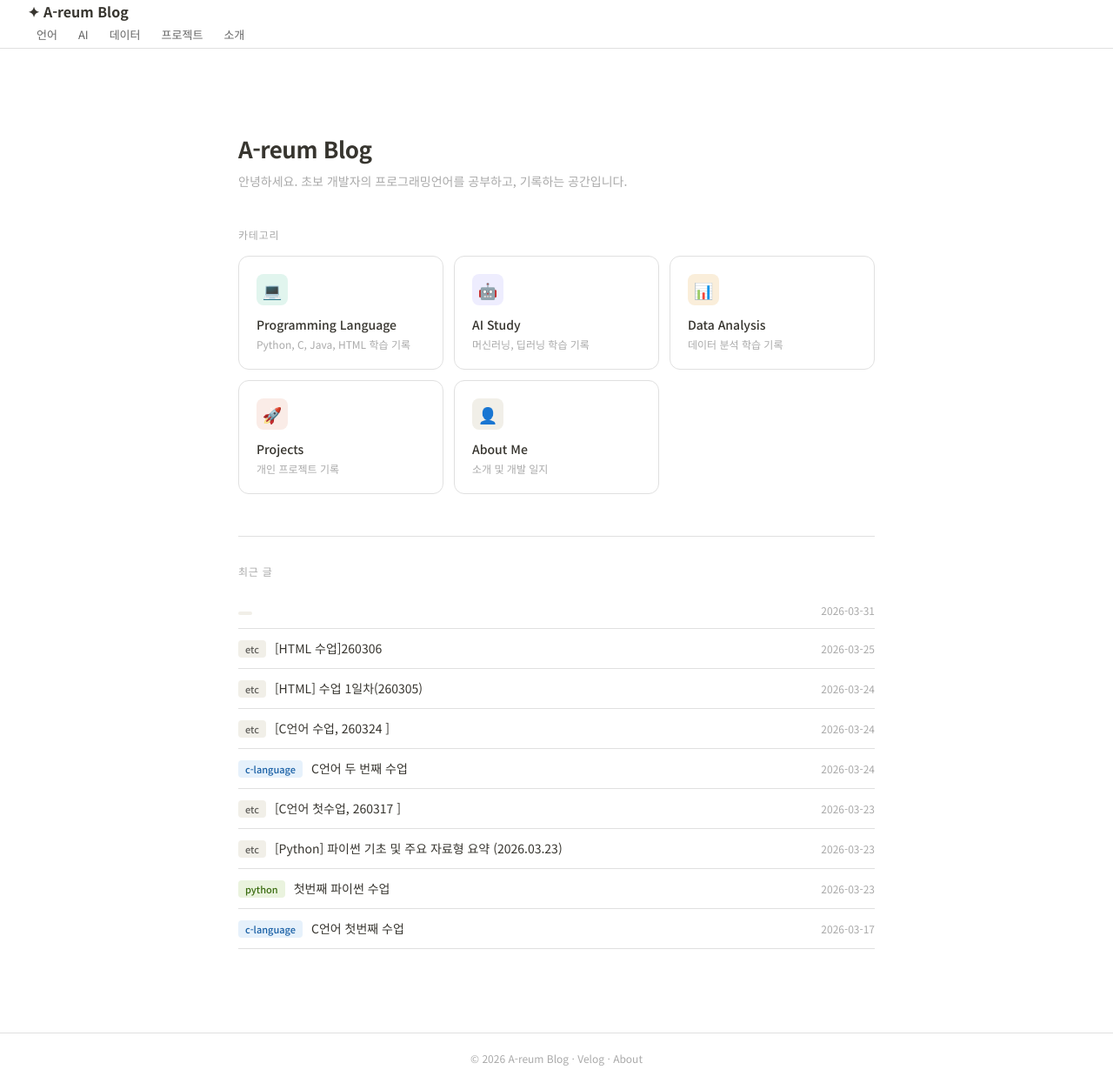
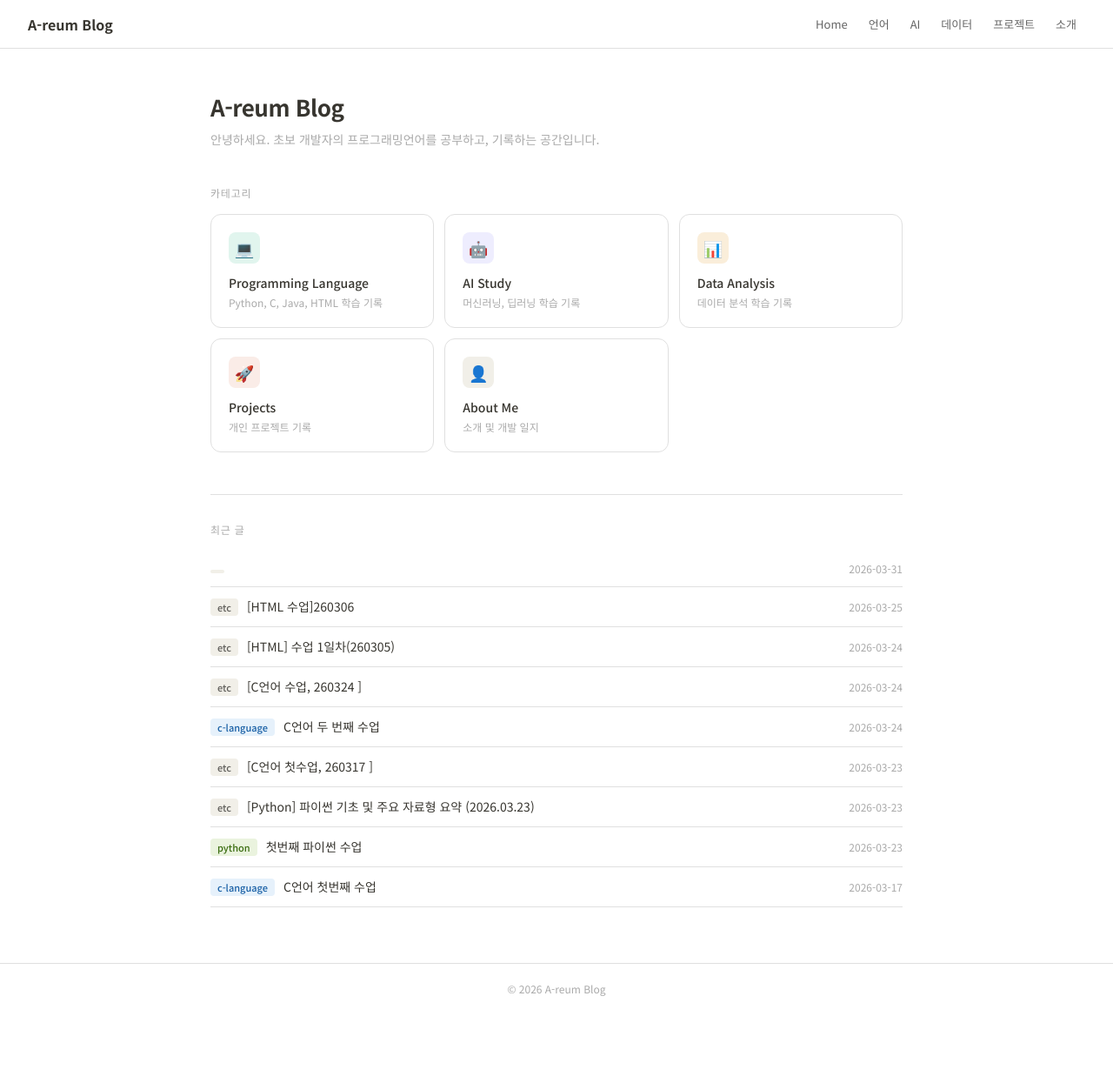
Before and after one commit to rnjs3007-debug/rnjs3007-debug.github.io, a Jekyll site: the page built from index.md, in a window 1280 px wide and 1245 px high. Shown: the whole window at 87% size. Built offline with Jekyll 4.4.1, drawn with Linux system fonts in a browser that asks for light colours.

Commit message:
Fix: header footer redesign

```diff
--- a/_includes/footer.html
+++ b/_includes/footer.html
@@ -1,9 +1,3 @@
-<footer class="site-footer">
-  <div class="footer-inner">
-    <span>© {{ 'now' | date: "%Y" }} {{ site.title }}</span>
-    <span class="footer-sep">·</span>
-    <a href="https://velog.io/@addung" target="_blank" rel="noopener">Velog</a>
-    <span class="footer-sep">·</span>
-    <a href="{{ '/about/' | relative_url }}">About</a>
-  </div>
+<footer style="text-align:center;font-size:12px;color:#aaa;border-top:0.5px solid #e0e0e0;padding:20px 32px;margin-top:32px;">
+  © 2026 A-reum Blog
 </footer>
--- a/_includes/header.html
+++ b/_includes/header.html
@@ -1,15 +1,11 @@
-<header class="site-header">
-  <div class="header-inner">
-    <a class="site-logo" href="{{ '/' | relative_url }}">
-      <span class="logo-icon">✦</span>
-      <span class="logo-text">{{ site.title }}</span>
-    </a>
-    <nav class="site-nav">
-      <a href="{{ '/programming-language/' | relative_url }}">언어</a>
-      <a href="{{ '/ai-study/' | relative_url }}">AI</a>
-      <a href="{{ '/data-analysis/' | relative_url }}">데이터</a>
-      <a href="{{ '/projects/' | relative_url }}">프로젝트</a>
-      <a href="{{ '/about/' | relative_url }}">소개</a>
-    </nav>
-  </div>
+<header style="display:flex;align-items:center;justify-content:space-between;padding:0 32px;height:56px;border-bottom:1px solid #e0e0e0;background:#fff;">
+  <a href="/" style="font-size:16px;font-weight:700;color:#37352f;text-decoration:none;">A-reum Blog</a>
+  <nav style="display:flex;gap:4px;">
+    <a href="/" style="font-size:13px;color:#666;padding:5px 10px;border-radius:6px;text-decoration:none;">Home</a>
+    <a href="/programming-language/" style="font-size:13px;color:#666;padding:5px 10px;border-radius:6px;text-decoration:none;">언어</a>
+    <a href="/ai-study/" style="font-size:13px;color:#666;padding:5px 10px;border-radius:6px;text-decoration:none;">AI</a>
+    <a href="/data-analysis/" style="font-size:13px;color:#666;padding:5px 10px;border-radius:6px;text-decoration:none;">데이터</a>
+    <a href="/projects/" style="font-size:13px;color:#666;padding:5px 10px;border-radius:6px;text-decoration:none;">프로젝트</a>
+    <a href="/about/" style="font-size:13px;color:#666;padding:5px 10px;border-radius:6px;text-decoration:none;">소개</a>
+  </nav>
 </header>
--- a/_layouts/default.html
+++ b/_layouts/default.html
@@ -5,11 +5,11 @@
   <meta name="viewport" content="width=device-width, initial-scale=1.0"/>
   <title>{{ page.title | default: site.title }}</title>
   <link href="https://fonts.googleapis.com/css2?family=Noto+Sans+KR:wght@400;500;700&display=swap" rel="stylesheet"/>
-  <link rel="stylesheet" href="{{ '/assets/css/style.css' | relative_url }}"/>
+  <style>*{box-sizing:border-box;margin:0;padding:0}body{font-family:'Noto Sans KR',sans-serif;background:#fff;color:#37352f;}a{text-decoration:none;color:inherit;}</style>
 </head>
-<body style="margin:0;padding:0;background:#fff;font-family:'Noto Sans KR',sans-serif;color:#37352f;">
+<body>
   {% include header.html %}
-  <main style="display:block;">{{ content }}</main>
+  <main>{{ content }}</main>
   {% include footer.html %}
 </body>
 </html>
```
